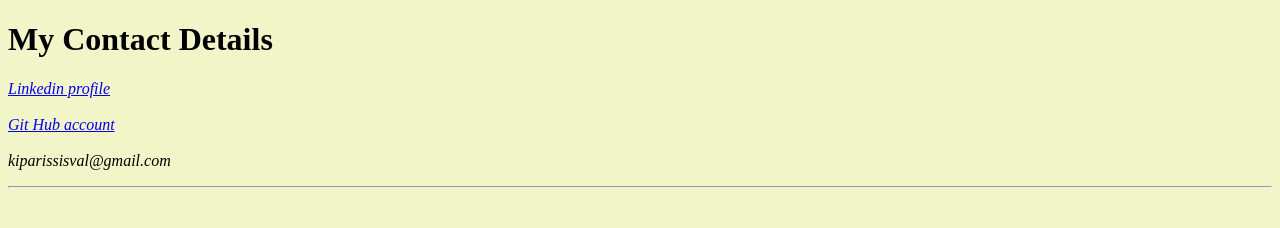
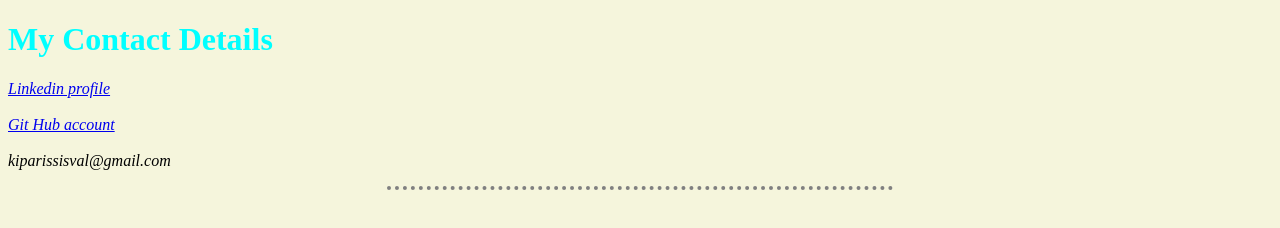
Before and after one commit to kvalaroutsos/cv, a plain HTML site: page contact.html in a window 1280 px wide. Drawn offline with Linux system fonts and the light colour scheme.

Commit message:
Update contact.html

```diff
--- a/contact.html
+++ b/contact.html
@@ -3,8 +3,9 @@
   <head>
     <meta charset="utf-8">
     <title>Contact me</title>
+    <link rel="stylesheet" href="styling.css">
   </head>
-  <body style="background-color: #F2F5C8;">
+  <body >
     <h1>My Contact Details</h1>
     <p><em><a href="https://www.linkedin.com/in/kiparissis-valaroutsos-27794b95/">Linkedin profile</a><br>
       <br>
```
